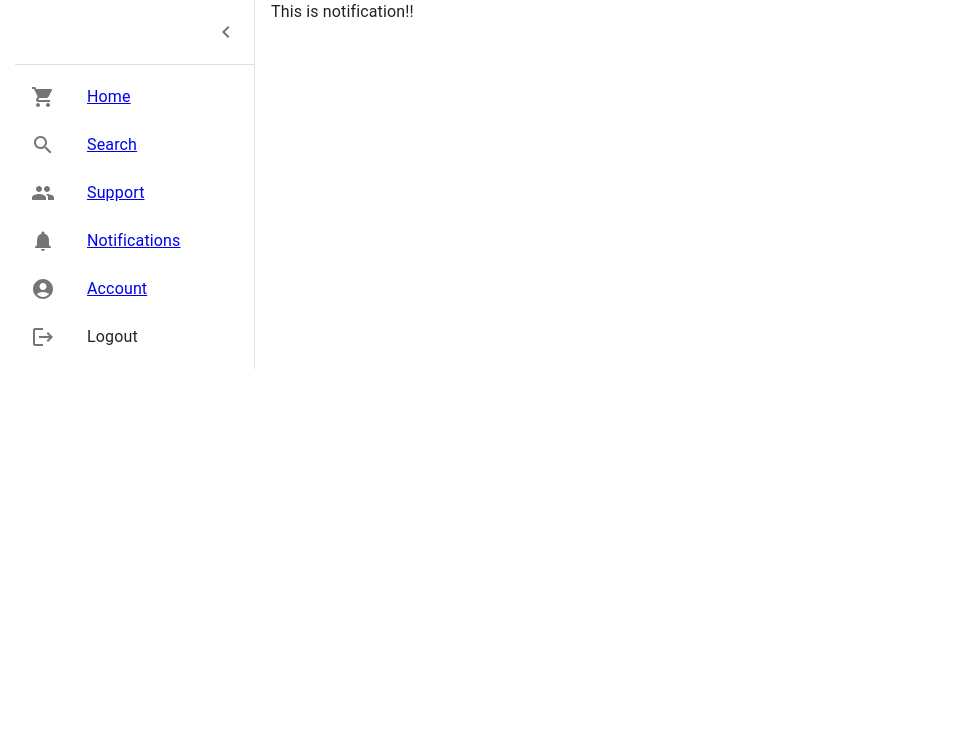
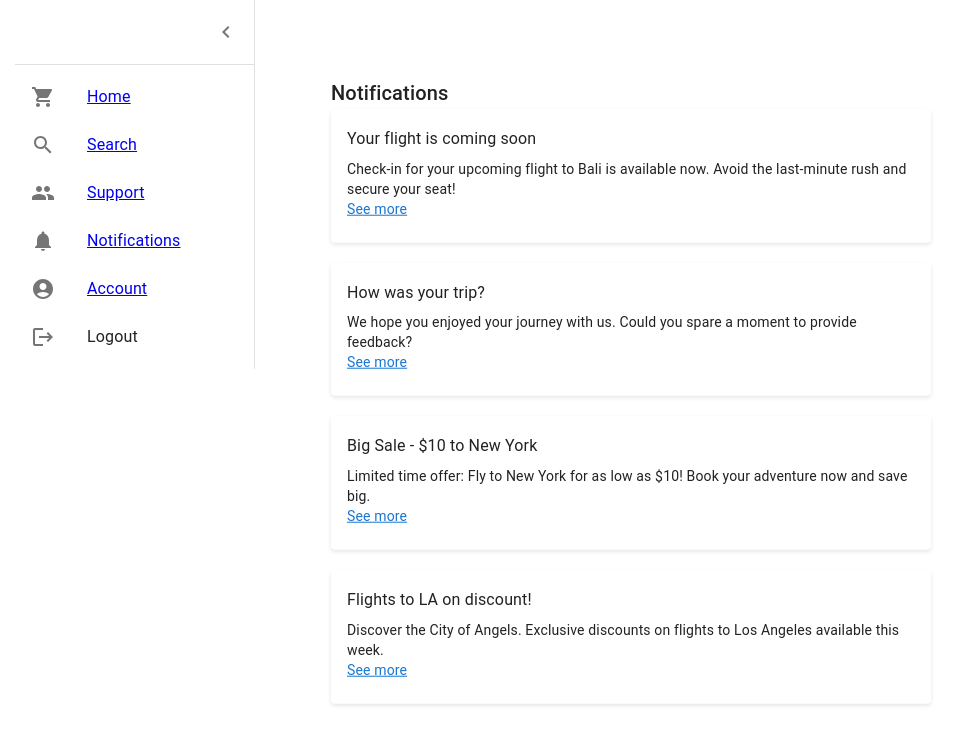
Before and after one commit to siddhkasera/InfinityTravel, a React (Create React App) app in the folder infinity-travel/: page /notification in a window 1280 px wide. Shown: the top 744 px of the page, without its empty margins (9-970 px from the left). Built offline with nearby package versions, Linux system fonts and the light colour scheme.

Commit message:
search fixed

```diff
--- a/infinity-travel/src/App.js
+++ b/infinity-travel/src/App.js
@@ -7,7 +7,7 @@ import Dashboard from './components/Dashboard';
 import Search from './components/Search';
 import AccountDetail from './components/AccountDetail';
 import SupportDetail from './components/SupportDetail';
-import Notification from './components/Notification';
+import Notifications from './components/Notifications';
 import Home from './components/Home';
 
 
@@ -32,7 +32,7 @@ function App() {
       <Route path ="/search" element ={<Search/>}></Route>
       <Route path ="/account" element ={<AccountDetail/>}></Route>
       <Route path ="/support" element ={<SupportDetail/>}></Route>
-      <Route path ="/notification" element ={<Notification/>}></Route>
+      <Route path ="/notification" element ={<Notifications/>}></Route>
       <Route path ="/home" element ={<Home/>}></Route>
 
 
--- a/infinity-travel/src/components/Notification.js
+++ /dev/null
@@ -1,37 +0,0 @@
-import * as React from "react";
-import Box from "@mui/material/Box";
-import Card from "@mui/material/Card";
-import CardContent from "@mui/material/CardContent";
-import Typography from "@mui/material/Typography";
-import '../cssfiles/Support.css';
-import Container from '@mui/material/Container';
-import Dashboard from "./Dashboard";
-import { styled, createTheme, ThemeProvider } from '@mui/material/styles';
-
-const defaultTheme = createTheme();
-
-function Notification() {
-  return (
-
-  <ThemeProvider theme={defaultTheme}>
-
-
-    <Container maxWidth= {false} className="main-container" sx={{display:"flex", height:"100%", gap:2}}>
-        <Box className="dashboard">
-            <Dashboard/>
-
-        </Box>
-        <Box className="notification-container">
-            <Typography>
-                This is notification!!
-            </Typography>
-        </Box>
-
-    </Container>
-
-    </ThemeProvider>
-
-  )
-}
-
-export default Notification
--- /dev/null
+++ b/infinity-travel/src/components/Notifications.js
@@ -0,0 +1,71 @@
+import * as React from "react";
+import Box from "@mui/material/Box";
+import Card from "@mui/material/Card";
+import CardContent from "@mui/material/CardContent";
+import Typography from "@mui/material/Typography";
+import '../cssfiles/Notifications.css';
+import Container from '@mui/material/Container';
+import Dashboard from "./Dashboard";
+import { styled, createTheme, ThemeProvider } from '@mui/material/styles';
+
+const defaultTheme = createTheme();
+const NotificationCard = styled(Card)({
+  marginBottom: '20px',
+  boxShadow: '0 2px 4px rgba(0,0,0,0.1)'
+});
+
+const NotificationItem = ({ title, message }) => (
+  <NotificationCard>
+    <CardContent>
+      <Typography variant="subtitle1" gutterBottom>{title}</Typography>
+      <Typography variant="body2">{message}</Typography>
+      <Typography variant="body2" className="see-more">See more</Typography>
+    </CardContent>
+  </NotificationCard>
+);
+
+const notifications = [
+  {
+    title: 'Your flight is coming soon',
+    message: 'Check-in for your upcoming flight to Bali is available now. Avoid the last-minute rush and secure your seat!',
+  },
+  {
+    title: 'How was your trip?',
+    message: 'We hope you enjoyed your journey with us. Could you spare a moment to provide feedback?',
+  },
+  {
+    title: 'Big Sale - $10 to New York',
+    message: 'Limited time offer: Fly to New York for as low as $10! Book your adventure now and save big.',
+  },
+  {
+    title: 'Flights to LA on discount!',
+    message: 'Discover the City of Angels. Exclusive discounts on flights to Los Angeles available this week.',
+  }
+];
+
+function Notifications() {
+  return (
+
+  <ThemeProvider theme={defaultTheme}>
+
+
+    <Container maxWidth= {false} className="main-container" sx={{display:"flex", height:"100%", gap:2}}>
+        <Box className="dashboard">
+            <Dashboard/>
+
+        </Box>
+        <Box className="container">
+      <Typography variant="h6" className="header">Notifications</Typography>
+      {notifications.map((notification, index) => (
+        <NotificationItem key={index} title={notification.title} message={notification.message} />
+      ))}
+    </Box>
+
+    </Container>
+
+    </ThemeProvider>
+
+  )
+}
+
+export default Notifications
--- /dev/null
+++ b/infinity-travel/src/cssfiles/Notifications.css
@@ -0,0 +1,25 @@
+.container {
+    position: absolute;
+    left: 50%;
+    top: 50%;
+    transform: translate(-50%, -50%);
+    width: 100%;
+    /* Adjust the width as necessary */
+    max-width: 600px;
+    /* Adjust the max-width as necessary */
+}
+
+.header {
+    font-size: 1.5rem;
+    margin-bottom: 1rem;
+    text-align: left;
+}
+
+.see-more {
+    color: #1976d2;
+    /* or your primary color */
+    cursor: pointer;
+    text-decoration: underline;
+    margin-top: 1rem;
+    display: block;
+}
```
